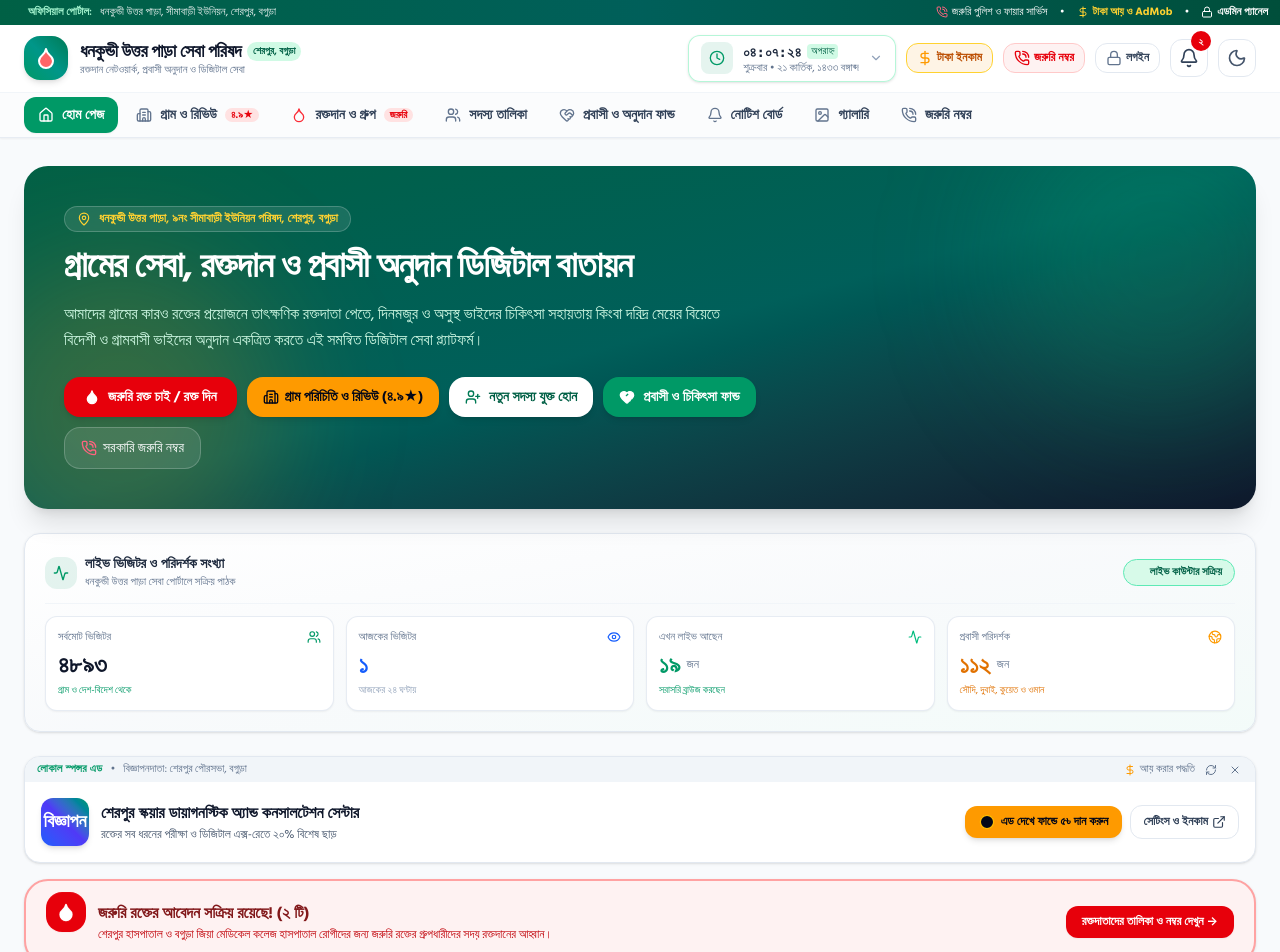
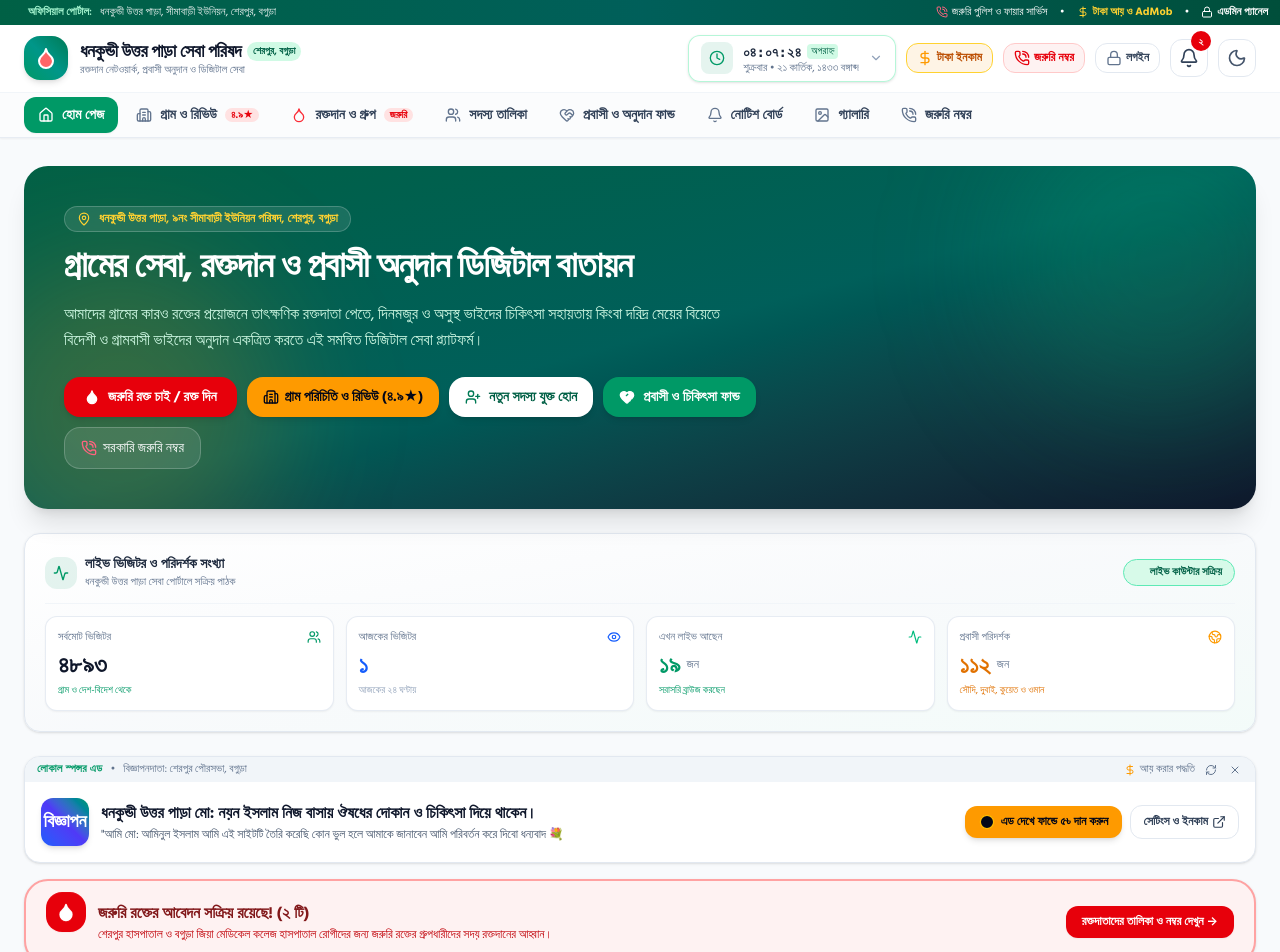
Before and after one commit to aminul0157134-commits/-, a React (Vite) app: page / in a window 1280 px wide. Shown: the top 952 px of the page. Built offline with nearby package versions, Linux system fonts and the light colour scheme.

Commit message:
Update AdMobBanner.tsx

```diff
--- a/src/components/AdMobBanner.tsx
+++ b/src/components/AdMobBanner.tsx
@@ -17,8 +17,8 @@ export const AdMobBanner: React.FC<AdMobBannerProps> = ({ onRewardClaimed, onOpe
 
   const sampleAds = [
     {
-      title: 'শেরপুর স্কয়ার ডায়াগনস্টিক অ্যান্ড কনসালটেশন সেন্টার',
-      subtitle: 'রক্তের সব ধরনের পরীক্ষা ও ডিজিটাল এক্স-রেতে ২০% বিশেষ ছাড়',
+      title: 'ধনকুন্ডী উত্তর পাড়া মো: নয়ন ইসলাম নিজ বাসায় ঔষধের দোকান ও চিকিৎসা দিয়ে থাকেন।',
+      subtitle: '"আমি মো: আমিনুল ইসলাম  আমি এই সাইটটি তৈরি করেছি কোন ভুল হলে আমাকে জানাবেন আমি পরিবর্তন করে দিবো ধন্যবাদ 💐',
       sponsor: 'শেরপুর পৌরসভা, বগুড়া',
       callToAction: 'সিরিয়াল বুক করুন',
       bgGradient: 'from-blue-600 via-indigo-600 to-emerald-600',
```
